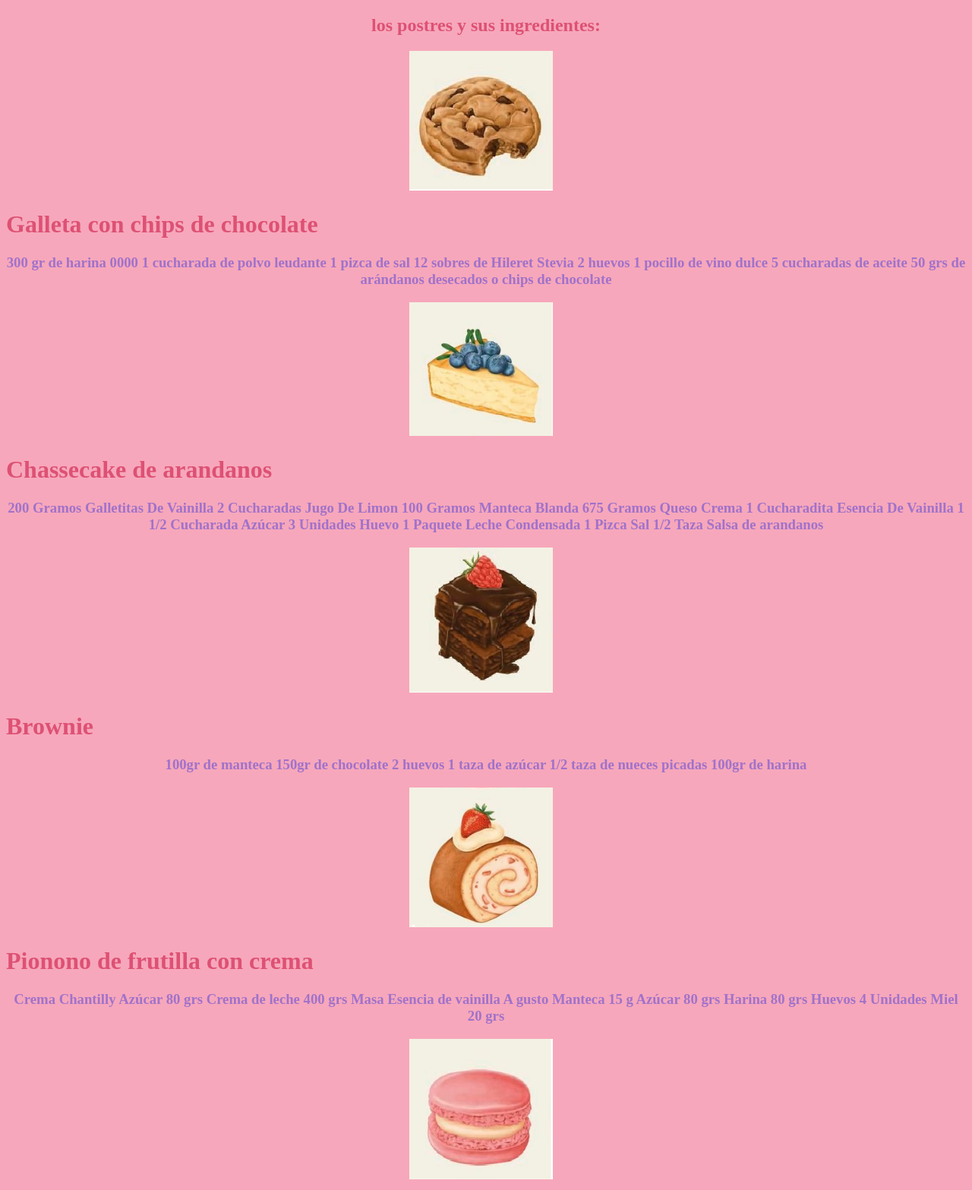
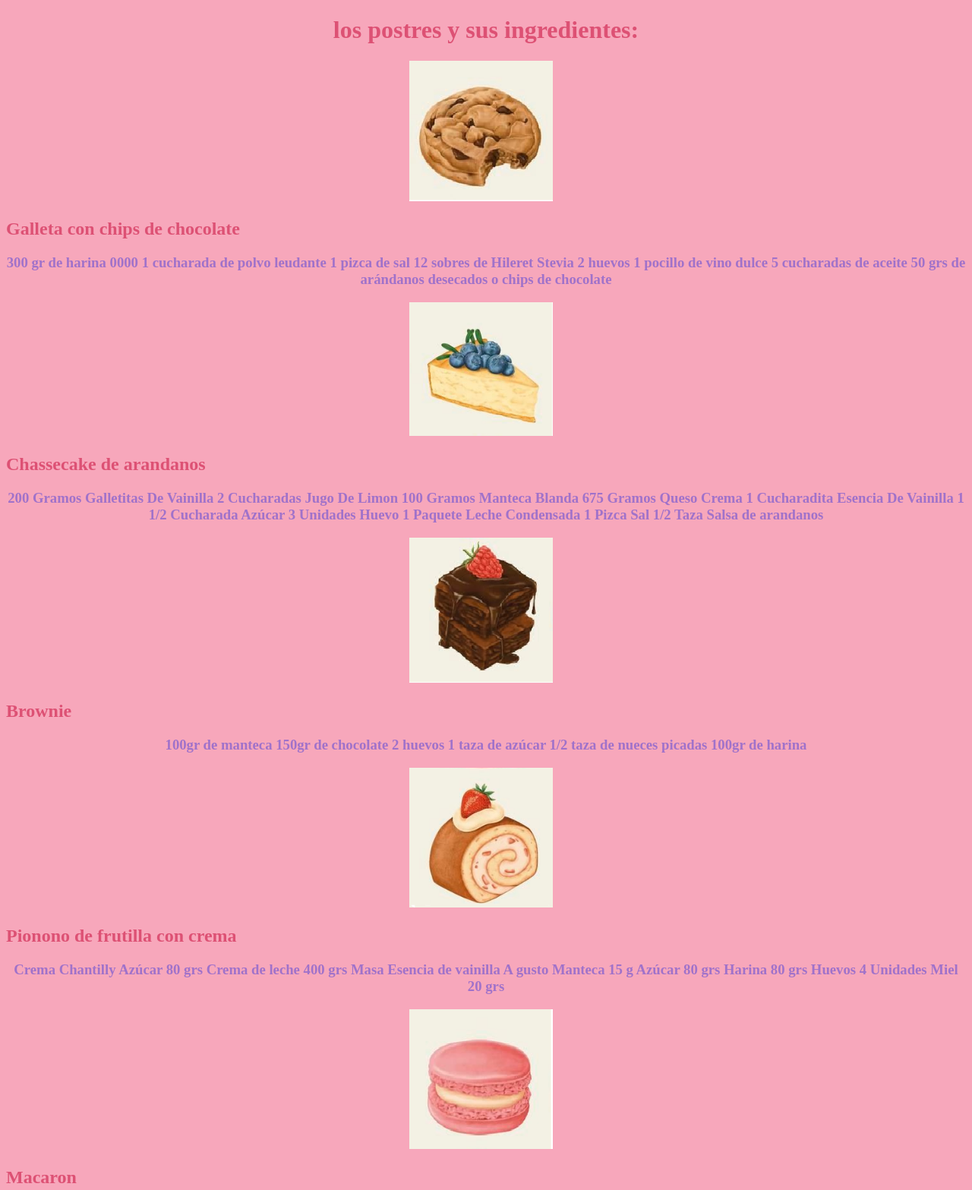
Before and after one commit to martuyrebe/rebeymartuproa.github.io, a plain HTML site: page catalogo.html in a window 1280 px wide. Shown: the top 1567 px of the page at 76% size. Drawn offline with Linux system fonts and the light colour scheme.

Commit message:
acomodamos los titulos

```diff
--- a/catalogo.html
+++ b/catalogo.html
@@ -5,13 +5,13 @@
     <meta name="viewport" content="width=device-width, initial-scale=1.0">
     <title>Document</title>
      <link rel="stylesheet" href="style.css">
-     <h2>los postres y sus ingredientes:</h2>
+     <h1>los postres y sus ingredientes:</h1>
      <div class="fotos">
         <div class="foto">
             <img src="img/t7.png" alt="">
         </div>
         <div class="texto">
-            <h1>Galleta con chips de chocolate</h1>
+            <h2>Galleta con chips de chocolate</h2>
     <h3> 300 gr de harina 0000
         1 cucharada de polvo leudante
         1 pizca de sal
@@ -27,7 +27,7 @@
             <img src="img/torta1.png" alt="">
         </div>
         <div class="texto">
-            <h1>Chassecake de arandanos</h1>
+            <h2>Chassecake de arandanos</h2>
     <h3> 200 Gramos Galletitas De Vainilla
         2 Cucharadas Jugo De Limon
         100 Gramos Manteca Blanda
@@ -48,7 +48,7 @@
         <link rel="stylesheet" href="styles.css">
          </div>
          <div class="texto">
-            <h1>Brownie</h1>
+            <h2>Brownie</h2>
     <h3> 100gr de manteca
         150gr de chocolate
         2 huevos
@@ -62,7 +62,7 @@
         <link rel="stylesheet" href="styles.css">
     </div>
     <div class="texto">
-        <h1>Pionono de frutilla con crema</h1>
+        <h2>Pionono de frutilla con crema</h2>
 <h3> Crema Chantilly
     Azúcar
     80 grs
@@ -86,7 +86,7 @@
             <img src="img/torta6.png" alt="">
         </div>
         <div class="texto">
-            <h1>Macaron</h1>
+            <h2>Macaron</h2>
      <h3>Ingredientes para las tapitas
          125 g de harina de almendras
          125 g de azúcar impalpable
--- a/styles.css
+++ b/styles.css
@@ -2,11 +2,11 @@ body{
     background-color: #f7a7bb;
 }
 
-h2{
+h1{
     color: #dd5174;
     text-align: center;
 }
-h1{
+h2{
 	color: #dd5174;
 }
 h3{
```
